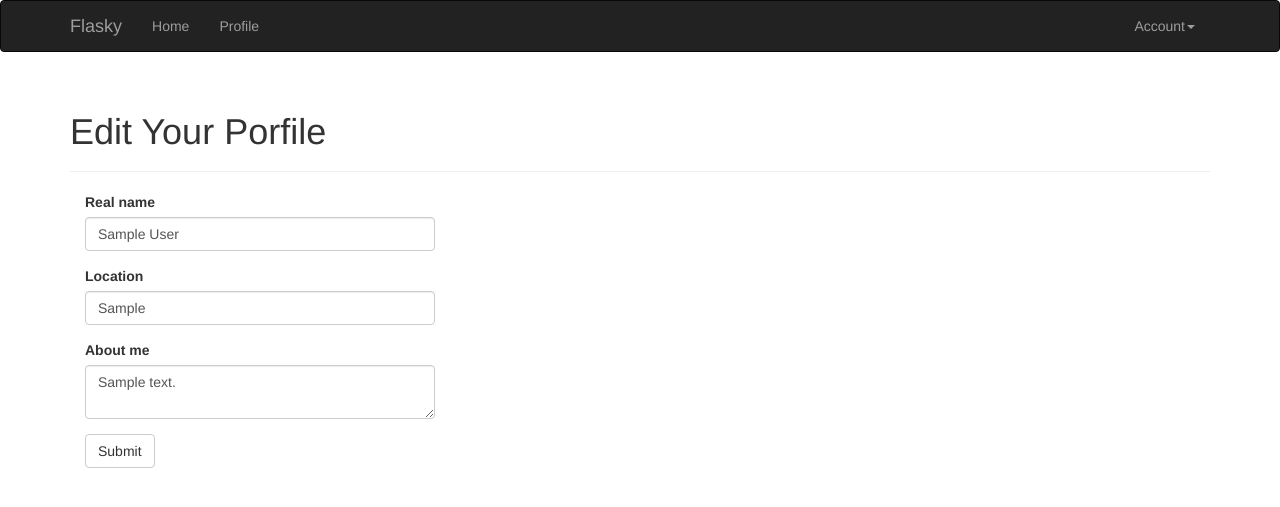
After one commit to dronly/flask-blog, a Flask app: page /edit-profile in a window 1280 px wide. The commit adds this page. Shown: the top 507 px of the page. Run offline with Flask 2, Linux system fonts and the light colour scheme; a user stored in the database is signed in; tables that the repository leaves empty hold one stand-in row (values such as "Sample post"); some libraries are stand-ins or nearby versions.

Commit message:
添加用户编辑个人信息页面

```diff
--- a/app/main/forms.py
+++ b/app/main/forms.py
@@ -1,8 +1,15 @@
 from flask_wtf import FlaskForm
-from wtforms import StringField, SubmitField
-from wtforms.validators import Required
+from wtforms import StringField, SubmitField, TextAreaField
+from wtforms.validators import Required, Length
 
 
 class NameForm(FlaskForm):
     name = StringField('What is your name?', validators=[Required()])
     submit = SubmitField('Submit')
+
+
+class EditProfileForm(FlaskForm):
+    name = StringField('Real name', validators=[Length(0, 64)])
+    location = StringField('Location', validators=[Length(0, 64)])
+    about_me = TextAreaField('About me')
+    submit = SubmitField('Submit')
--- a/app/main/views.py
+++ b/app/main/views.py
@@ -1,6 +1,9 @@
-from flask import render_template
+from flask import render_template, flash, redirect, url_for
+from flask_login import current_user
 from . import main
+from .. import db
 from ..models import User
+from forms import EditProfileForm
 
 
 @main.route('/', methods=['GET', 'POST'])
@@ -12,3 +15,19 @@ def index():
 def user(username):
     user = User.query.filter_by(username=username).first_or_404()
     return render_template('user.html', user=user)
+
+
+@main.route('/edit-profile', methods=['GET', 'POST'])
+def edit_profile():
+    form = EditProfileForm()
+    if form.validate_on_submit():
+        current_user.name = form.name.data
+        current_user.location = form.location.data
+        current_user.about_me = form.about_me.data
+        db.session.add(current_user)
+        flash('Your profile has been updated.')
+        return redirect(url_for('.user', username=current_user.username))
+    form.name.data = current_user.name
+    form.location.data = current_user.location
+    form.about_me.data = current_user.about_me
+    return render_template('edit_profile.html', form=form)
--- /dev/null
+++ b/app/templates/edit_profile.html
@@ -0,0 +1,13 @@
+{% extends "base.html" %}
+{% import "bootstrap/wtf.html" as wtf %}
+
+{% block title %} Flask Blog - Edit Profile{% endblock %}
+
+{% block page_content %}
+<div class="page-header">
+    <h1>Edit Your Porfile</h1>
+</div>
+<div class="col-md-4">
+    {{ wtf.quick_form(form) }}
+</div>
+{% endblock %}
--- a/app/templates/user.html
+++ b/app/templates/user.html
@@ -21,5 +21,10 @@
         Member since {{ moment(user.member_since).format('L') }}.
         Last seen {{ moment(user.last_seen).fromNow() }}.
     </p>
+    <p>
+        {% if user == current_user %}
+        <a class="btn btn-default" href="{{ url_for('.edit_profile') }}">Edit Profile</a>
+        {% endif %}
+    </p>
 </div>
 {% endblock %}
```
